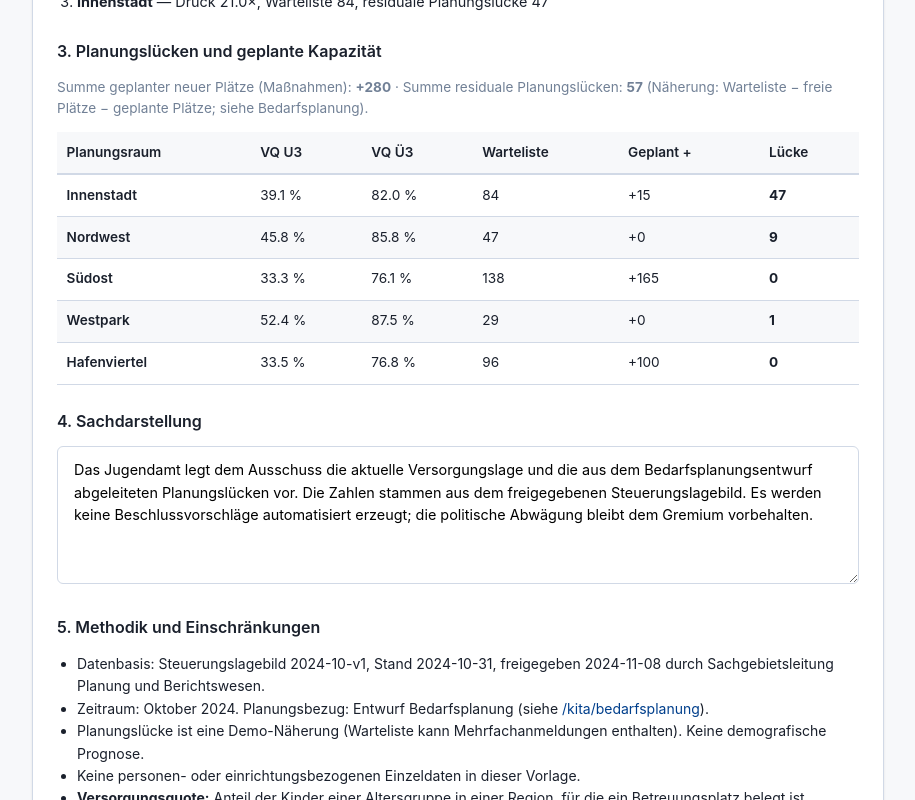
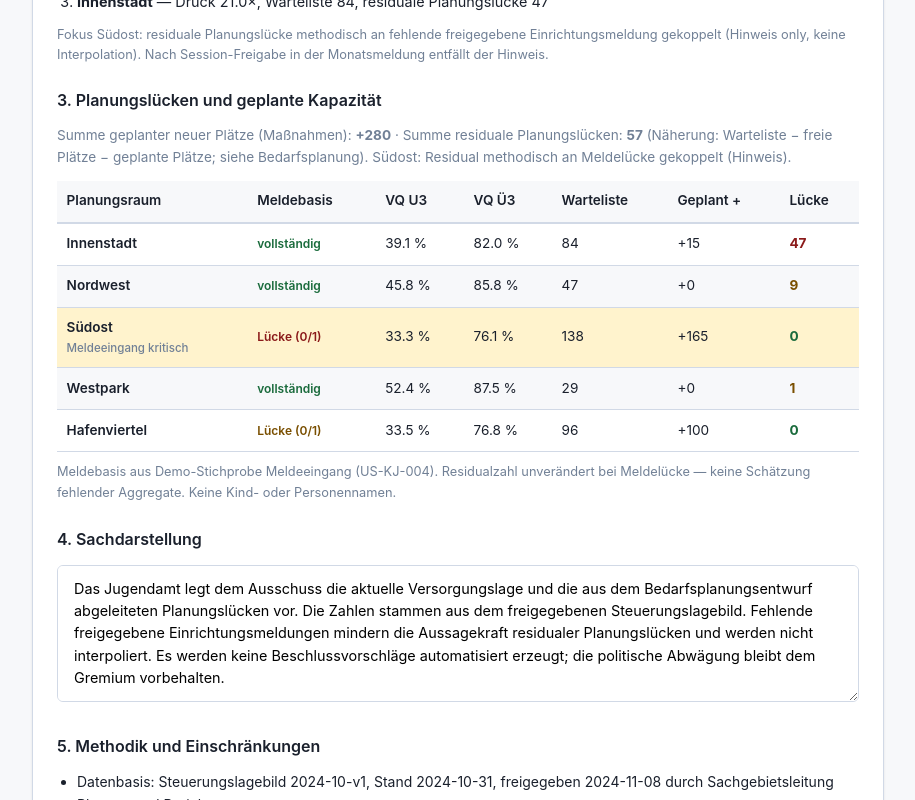
Before and after one commit to d0npedro/open-state, a Next.js app in the folder demo/: page /kita/vorlage in a window 1280 px wide. Shown: the part 980-1780 px from the top of the page, without its empty margins (182-1097 px from the left). Built offline with nearby package versions, Linux system fonts and the light colour scheme.

Commit message:
feat(kita): Vorlage Residual an Meldeluecke spiegeln
US-KJ-008: Politische Vorlage zeigt Meldebasis und Residual-Hinweise
(Fokus Suedost), analog Bedarfsplanung – Hinweis only, keine Kind-PII.

```diff
--- a/demo/app/kita/vorlage/page.tsx
+++ b/demo/app/kita/vorlage/page.tsx
@@ -4,6 +4,8 @@
  * US-KJ-008 – Politische Vorlage vorbereiten und freigeben (Demo)
  *
  * Entwurf aus Steuerungslagebild + Bedarfsplanung-Kennzahlen.
+ * Residuale Planungslücke methodisch an Meldelücken aus dem Meldeeingang gekoppelt
+ * (Hinweis only, wie Bedarfsplanung / Transparenzbericht).
  * Freigabe nur aktiv durch JA-Leitung (simuliert). Keine automatischen Beschlüsse.
  * Export: druckoptimierte Ansicht (Browser-Druck → PDF).
  */
@@ -11,6 +13,12 @@
 import { useMemo, useState } from 'react';
 import Link from 'next/link';
 import { demoKitaLagebild } from '@/data/mockKitaLagebild';
+import {
+  MeldebasisBadge,
+  ResidualMeldeHinweis,
+  ResidualMeldeSummenHinweis,
+  useMeldeeingangFuerBedarfsplanung,
+} from '@/components/kita/KitaBedarfsplanungDatenbasis';
 
 type VorlageStatus = 'ENTWURF' | 'ZUR_FREIGABE' | 'FREIGEGEBEN' | 'ZURUECKGEGEBEN';
 
@@ -29,6 +37,7 @@ function planungslueckeResidual(
 export default function PolitischeVorlagePage() {
   const lb = demoKitaLagebild;
   const g = lb.gesamt;
+  const { basen, byRaumId } = useMeldeeingangFuerBedarfsplanung();
 
   const [status, setStatus] = useState<VorlageStatus>('ENTWURF');
   const [titel, setTitel] = useState(
@@ -37,6 +46,7 @@ export default function PolitischeVorlagePage() {
   const [sachtext, setSachtext] = useState(
     'Das Jugendamt legt dem Ausschuss die aktuelle Versorgungslage und die aus dem Bedarfsplanungsentwurf abgeleiteten Planungslücken vor. ' +
       'Die Zahlen stammen aus dem freigegebenen Steuerungslagebild. ' +
+      'Fehlende freigegebene Einrichtungsmeldungen mindern die Aussagekraft residualer Planungslücken und werden nicht interpoliert. ' +
       'Es werden keine Beschlussvorschläge automatisiert erzeugt; die politische Abwägung bleibt dem Gremium vorbehalten.'
   );
   const [freigabeHinweis, setFreigabeHinweis] = useState('');
@@ -64,6 +74,12 @@ export default function PolitischeVorlagePage() {
   const summeGeplant = raumZeilen.reduce((s, r) => s + r.geplant, 0);
   const summeResidual = raumZeilen.reduce((s, r) => s + r.residual, 0);
   const engpass = [...raumZeilen].sort((a, b) => b.druck - a.druck).slice(0, 3);
+  const suedostLuecke = byRaumId.get('PR-03')?.hatDatenluecke ?? false;
+  const residualByRaumId = useMemo(() => {
+    const m = new Map<string, number>();
+    for (const r of raumZeilen) m.set(r.id, r.residual);
+    return m;
+  }, [raumZeilen]);
 
   const statusLabel: Record<VorlageStatus, string> = {
     ENTWURF: 'Entwurf in Bearbeitung',
@@ -258,13 +274,29 @@ export default function PolitischeVorlagePage() {
         <section style={{ marginBottom: '1.5rem' }}>
           <h3 style={{ fontSize: '1rem', marginBottom: '0.75rem' }}>2. Engpass-Räume (nach Wartelistendruck)</h3>
           <ol style={{ margin: 0, paddingLeft: '1.25rem', lineHeight: 1.7, fontSize: '0.9rem' }}>
-            {engpass.map(r => (
+            {engpass.map(r => {
+              const meldebasis = byRaumId.get(r.id);
+              const meldeHinweis =
+                meldebasis?.hatDatenluecke && r.residual > 0
+                  ? meldebasis.schwere === 'UEBERFAELLIG'
+                    ? ' · Meldebasis unvollständig (überfällig)'
+                    : ' · Meldebasis unvollständig (ausstehend)'
+                  : '';
+              return (
                 <li key={r.id}>
                   <strong>{r.name}</strong> — Druck {r.druck.toFixed(1)}×, Warteliste {r.warteliste},
                   residuale Planungslücke {r.residual}
+                  {meldeHinweis}
                 </li>
-            ))}
+              );
+            })}
           </ol>
+          {suedostLuecke && (
+            <p style={{ fontSize: '0.8rem', color: 'var(--color-text-muted)', margin: '0.65rem 0 0', lineHeight: 1.5 }}>
+              Fokus Südost: residuale Planungslücke methodisch an fehlende freigegebene Einrichtungsmeldung
+              gekoppelt (Hinweis only, keine Interpolation). Nach Session-Freigabe in der Monatsmeldung entfällt der Hinweis.
+            </p>
+          )}
         </section>
 
         <section style={{ marginBottom: '1.5rem' }}>
@@ -273,30 +305,88 @@ export default function PolitischeVorlagePage() {
             Summe geplanter neuer Plätze (Maßnahmen): <strong>+{summeGeplant}</strong> ·
             Summe residuale Planungslücken: <strong>{summeResidual}</strong>
             {' '}(Näherung: Warteliste − freie Plätze − geplante Plätze; siehe Bedarfsplanung).
+            {suedostLuecke && (
+              <>
+                {' '}Südost: Residual methodisch an Meldelücke gekoppelt (Hinweis).
+              </>
+            )}
           </p>
+          <div style={{ marginBottom: '0.75rem' }}>
+            <ResidualMeldeSummenHinweis
+              basen={basen}
+              residualByRaumId={residualByRaumId}
+              highlightRaumId="PR-03"
+            />
+          </div>
           <div style={{ overflowX: 'auto' }}>
             <table style={{ width: '100%', borderCollapse: 'collapse', fontSize: '0.85rem' }}>
               <thead>
                 <tr style={{ background: 'var(--color-neutral-light)', borderBottom: '2px solid var(--color-border)' }}>
-                  {['Planungsraum', 'VQ U3', 'VQ Ü3', 'Warteliste', 'Geplant +', 'Lücke'].map(h => (
+                  {['Planungsraum', 'Meldebasis', 'VQ U3', 'VQ Ü3', 'Warteliste', 'Geplant +', 'Lücke'].map(h => (
                     <th key={h} style={{ padding: '0.6rem', textAlign: 'left', fontWeight: 600 }}>{h}</th>
                   ))}
                 </tr>
               </thead>
               <tbody>
-                {raumZeilen.map((r, i) => (
-                  <tr key={r.id} style={{ borderBottom: '1px solid var(--color-border)', background: i % 2 ? 'var(--color-neutral-light)' : 'transparent' }}>
-                    <td style={{ padding: '0.6rem', fontWeight: 600 }}>{r.name}</td>
+                {raumZeilen.map((r, i) => {
+                  const meldebasis = byRaumId.get(r.id);
+                  const highlightSuedost = r.id === 'PR-03' && suedostLuecke;
+                  return (
+                    <tr
+                      key={r.id}
+                      style={{
+                        borderBottom: '1px solid var(--color-border)',
+                        background: highlightSuedost
+                          ? 'var(--color-warning-light, #fff8e8)'
+                          : i % 2
+                            ? 'var(--color-neutral-light)'
+                            : 'transparent',
+                      }}
+                    >
+                      <td style={{ padding: '0.6rem', fontWeight: 600 }}>
+                        {r.name}
+                        {highlightSuedost && (
+                          <div style={{ fontSize: '0.72rem', color: 'var(--color-text-muted)', fontWeight: 500 }}>
+                            Meldeeingang kritisch
+                          </div>
+                        )}
+                      </td>
+                      <td style={{ padding: '0.6rem' }}>
+                        <MeldebasisBadge basis={meldebasis} />
+                      </td>
                       <td style={{ padding: '0.6rem' }}>{r.vqU3.toFixed(1)} %</td>
                       <td style={{ padding: '0.6rem' }}>{r.vqUe3.toFixed(1)} %</td>
                       <td style={{ padding: '0.6rem' }}>{r.warteliste}</td>
                       <td style={{ padding: '0.6rem' }}>+{r.geplant}</td>
-                    <td style={{ padding: '0.6rem', fontWeight: 700 }}>{r.residual}</td>
+                      <td
+                        style={{
+                          padding: '0.6rem',
+                          fontWeight: 700,
+                          color:
+                            r.residual > 40
+                              ? 'var(--color-danger)'
+                              : r.residual > 0
+                                ? 'var(--color-warning)'
+                                : 'var(--color-success)',
+                        }}
+                      >
+                        {r.residual}
+                        <ResidualMeldeHinweis
+                          basis={meldebasis}
+                          residual={r.residual}
+                          compact
+                        />
+                      </td>
                     </tr>
-                ))}
+                  );
+                })}
               </tbody>
             </table>
           </div>
+          <p style={{ marginTop: '0.65rem', fontSize: '0.8rem', color: 'var(--color-text-muted)' }}>
+            Meldebasis aus Demo-Stichprobe Meldeeingang (US-KJ-004). Residualzahl unverändert bei Meldelücke —
+            keine Schätzung fehlender Aggregate. Keine Kind- oder Personennamen.
+          </p>
         </section>
 
         <section style={{ marginBottom: '1.5rem' }}>
@@ -337,7 +427,11 @@ export default function PolitischeVorlagePage() {
             <li>
               Planungslücke ist eine Demo-Näherung (Warteliste kann Mehrfachanmeldungen enthalten). Keine demografische Prognose.
             </li>
-            <li>Keine personen- oder einrichtungsbezogenen Einzeldaten in dieser Vorlage.</li>
+            <li>
+              Residuale Planungslücken mit Meldelücke (fehlende freigegebene Einrichtungsmeldungen) werden methodisch
+              ausgewiesen und nicht interpoliert — gleiche Methodik wie Bedarfsplanung und öffentlicher Transparenzbericht.
+            </li>
+            <li>Keine personen- oder kindbezogenen Einzeldaten in dieser Vorlage; Einrichtungsaggregate nur als Meldebasis-Hinweis.</li>
             {lb.methodik.slice(0, 3).map(m => (
               <li key={m.kennzahl}>
                 <strong>{m.kennzahl}:</strong> {m.definition}
```
Also changed, not shown: 1 other file (tests, documents, lock files or other folders). Lines whose indentation alone changed are shown as unchanged.
